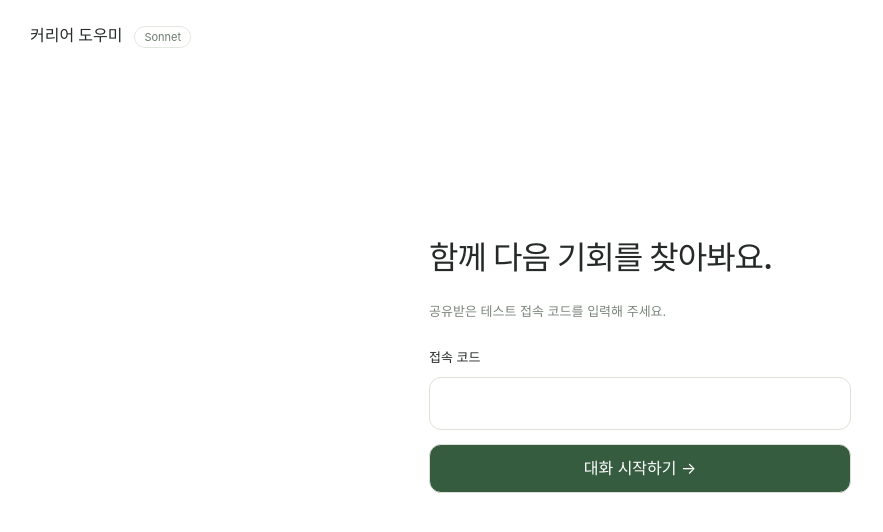
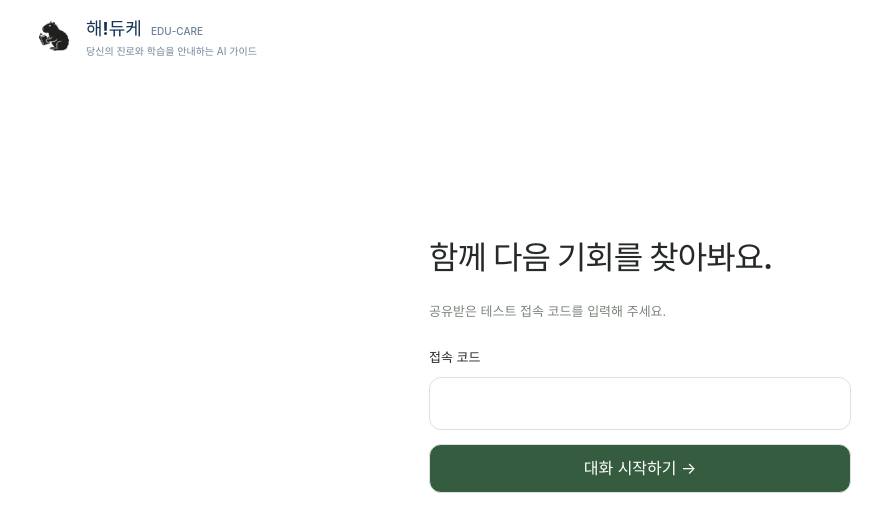
Before and after one commit to Ssecsecyee/career-matching, a React (Vite) app in the folder app/frontend/: page /#jobs in a window 1280 px wide. Shown: the top 532 px of the page, without its empty margins (0-883 px from the left). Built offline with nearby package versions, Linux system fonts and the light colour scheme.

Commit message:
Introduce EDU-CARE branding and CAPIbara assistant identity

```diff
--- a/app/frontend/index.html
+++ b/app/frontend/index.html
@@ -2,10 +2,11 @@
 <html lang="ko">
   <head>
     <meta charset="UTF-8" />
-    <link rel="icon" type="image/svg+xml" href="/favicon.svg" />
+    <link rel="icon" type="image/png" href="/capi-bara.png" />
     <meta name="viewport" content="width=device-width, initial-scale=1.0" />
     <meta name="referrer" content="no-referrer" />
-    <title>커리어 라운드업</title>
+    <title>해!듀케 (EDU-CARE) | AI 진로·학습 가이드</title>
+    <meta name="description" content="Your AI Career and Learning Guide — 채용공고의 요구역량과 나의 경험을 연결하고 필요한 교육과 학습경로를 찾아보세요." />
   </head>
   <body><div id="root"></div><script type="module" src="/src/main.jsx"></script></body>
 </html>
--- a/app/frontend/src/Admin.jsx
+++ b/app/frontend/src/Admin.jsx
@@ -23,7 +23,7 @@ export function Admin() {
   const v=await request({operation:selected.recruitment_status==='unavailable'?'restore_job':'hide_job',job_id:selected.job_id,source_version:selected.source_version,reason});
   if(v){setNotice('변경을 저장했습니다. 검색 색인은 약 1분 후 반영됩니다. 마감된 공고는 복구해도 노출되지 않습니다.');setSelected(null);setReason('');await rows(table,data.offset);await loadSummary();}
  }
- return <main className="admin-shell"><header className="admin-page-header"><div className="admin-page-title"><span className="admin-eyebrow">ROUNDUP · ADMINISTRATION</span><h1>운영 관리</h1><p>MySQL 데이터 · 대화 기록 · 모델 사용량 · 검색 동기화</p></div><nav className="admin-page-actions" aria-label="관리자 메뉴"><a href="/#admin-chat">관리자 채팅 ↗</a> · <a href="/">사용자 화면</a>{summary&&<button onClick={()=>{setToken('');setSummary(null);setData(null);setSelected(null);owner.current=clientToken();}}>로그아웃</button>}</nav></header>
+ return <main className="admin-shell"><header className="admin-page-header"><div className="admin-page-title"><span className="admin-eyebrow">EDU-CARE · ADMINISTRATION</span><h1>운영 관리</h1><p>MySQL 데이터 · 대화 기록 · 모델 사용량 · 검색 동기화</p></div><nav className="admin-page-actions" aria-label="관리자 메뉴"><a href="/#admin-chat">관리자 채팅 ↗</a> · <a href="/">사용자 화면</a>{summary&&<button onClick={()=>{setToken('');setSummary(null);setData(null);setSelected(null);owner.current=clientToken();}}>로그아웃</button>}</nav></header>
  {!summary?<form className="admin-login" onSubmit={e=>{e.preventDefault();loadSummary();}}><h2>관리자 로그인</h2><label>관리자 전용 토큰<input type="password" autoComplete="off" required minLength={32} value={token} onChange={e=>setToken(e.target.value)}/></label><button disabled={busy}>관리 화면 열기</button><p>토큰은 현재 화면의 메모리에서만 사용합니다.</p></form>:<>
  <div className="admin-cards">{[['채용공고',summary.counts.job_postings],['교육',summary.counts.training_offerings],['검색 노출 대상',summary.visible_jobs],['대화 세션',summary.counts.chat_sessions],['모델 호출',summary.counts.model_invocations],['동기화 대기',summary.sync.pending]].map(([k,v])=><section key={k}><span>{k}</span><strong>{Number(v).toLocaleString()}</strong></section>)}</div>
  <UsageOverview summary={summary} busy={busy} onRefresh={loadSummary}/>
--- a/app/frontend/src/CareerApp.jsx
+++ b/app/frontend/src/CareerApp.jsx
@@ -294,18 +294,18 @@ export function CareerApp({page='chat',adminChat=false}) {
   return <div className={`app unified-workspace${exploring?' explorer-layout':''}${copilotOpen?' copilot-open':''}`} style={{'--chat-width':chatWidth+'px','--catalog-columns':catalogColumns(viewport,chatWidth)}}>
     {savedOpen&&<SavedAnswersPanel data={savedData} busy={busy} error={savedError} onClose={()=>{if(!busy){setSavedOpen(false);setSavedData(null);}}} onRefresh={loadSavedAnswers} onRevise={reviseSaved} onRemember={rememberAll}/>}
 
-    <div className="workspace"><header><span>커리어 도우미 <span className="model">Sonnet</span></span>{unlocked && !adminChat && <WorkspaceNavigation page={page}/>}{unlocked && <button className="quiet" disabled={busy} onClick={() => { reset(); setCode(''); setUnlocked(false); owner.current = clientToken(); }}>잠금</button>}</header>
+    <div className="workspace"><header><div className="educare-brand"><img src="/capi-bara.png" alt="" /><div><strong>해!듀케 <small>EDU-CARE</small></strong><span>당신의 진로와 학습을 안내하는 AI 가이드</span></div></div>{unlocked && !adminChat && <WorkspaceNavigation page={page}/>}{unlocked && <button className="quiet" disabled={busy} onClick={() => { reset(); setCode(''); setUnlocked(false); owner.current = clientToken(); }}>잠금</button>}</header>
       {apiEnabled !== true ? <main className="access"><h1>{apiEnabled === null ? '연결을 확인하고 있어요.' : '다음 기회를 준비하고 있어요.'}</h1><p className="muted">{apiEnabled === null ? '잠시만 기다려 주세요.' : '웹 호스팅이 준비되었습니다. 공고 검색과 대화 기능은 백엔드 연결 후 제공됩니다.'}</p></main> : !unlocked ? <main className="access"><h1>함께 다음 기회를 찾아봐요.</h1><p className="muted">{adminChat ? '관리자 전용 토큰을 입력하세요. 관리자 세션은 호출 횟수 제한 없이 사용량을 기록합니다.' : '공유받은 테스트 접속 코드를 입력해 주세요.'}</p><form onSubmit={event => { event.preventDefault(); setUnlocked(true); }}><label htmlFor="access-code">접속 코드</label><input id="access-code" type="password" value={code} onChange={event => setCode(event.target.value)} autoComplete="off" minLength={32} required /><button className="primary">대화 시작하기 →</button></form></main> : <>
-        <div className="workspace-body"><button className="copilot-toggle" type="button" aria-expanded={copilotOpen} onClick={()=>setCopilotOpen(!copilotOpen)}>{copilotOpen?'AI 패널 닫기':'AI에게 조건 말하기'}</button><div className="chat-view"><div className="copilot-heading"><strong>{new URLSearchParams(window.location.search).get('agentcore')==='1'?'AgentCore 관리자 실험':'라운디'}</strong><span>내게 맞는 공고와 교육, 라운디와 찾아보세요</span><button className="quiet new-conversation" type="button" disabled={busy} onClick={()=>{reset();if(!adminChat)window.location.hash='#jobs';}}>＋ 새 대화</button></div>
+        <div className="workspace-body"><button className="copilot-toggle" type="button" aria-expanded={copilotOpen} onClick={()=>setCopilotOpen(!copilotOpen)}>{copilotOpen?'AI 패널 닫기':'AI에게 조건 말하기'}</button><div className="chat-view"><div className="copilot-heading"><strong>{new URLSearchParams(window.location.search).get('agentcore')==='1'?'AgentCore 관리자 실험':'CAPI바라'}</strong><span>내게 맞는 공고와 교육, CAPI바라와 찾아보세요</span><button className="quiet new-conversation" type="button" disabled={busy} onClick={()=>{reset();if(!adminChat)window.location.hash='#jobs';}}>＋ 새 대화</button></div>
         <main ref={conversation} className="conversation" aria-label="대화 내용" aria-live="polite">
           {!messages.length && <section className="welcome"><div className="spark">✳</div><h1>어떤 일을 찾고 계신가요?</h1><p>희망하는 직무, 기술, 지역을 편하게 말씀해 주세요.<br />채용공고나 교육 과정을 찾고, 원할 때 지원 조건을 확인할 수 있어요.</p></section>}
           {result?.active_job && <aside className="source" aria-label="현재 상담 공고"><strong>현재 상담 공고</strong><p>{result.active_job.company_name} · {result.active_job.title}</p><small>확인한 버전 {result.active_job.source_version} · 다른 목록을 보아도 새 공고 선택 전까지 이 공고의 답변을 유지합니다.</small></aside>}
-          {messages.map((message, index) => message.backgroundList ? null : <article key={message.id} className={`message ${message.role}`} aria-label={message.role === 'user' ? '내 메시지' : '도우미 응답'}>{message.role === 'assistant' && <div className="avatar">✳</div>}<div className="message-content">{message.text ? <p className="user-text">{message.text}</p> : <Reply data={message.data} hideMore={true} active={!pending && (!messages.slice(index + 1).some(m => !m.backgroundList) || (result?.stage === 'conversation' && message.data?.stage === 'choose_job' && !messages.slice(index + 1).some(m => !m.backgroundList && m.data && m.data.stage !== 'conversation')))} busy={busy} onConfirm={(searchId, target) => send(requestPayload('confirm_search', { search_id: searchId }, session), target === 'training' ? '이 검색 기준으로 교육을 보여줘.' : '이 검색 기준으로 공고를 보여줘.')} onModify={() => { setDraft('검색 조건 수정: '); document.getElementById('message')?.focus(); }} onContinue={continueSummary} compact={exploring} onExplain={explainTraining} onSelect={select} onAnswer={answer} onBatch={answerBatch} onAssessment={assessmentControl} />}</div></article>)}
+          {messages.map((message, index) => message.backgroundList ? null : <article key={message.id} className={`message ${message.role}`} aria-label={message.role === 'user' ? '내 메시지' : '도우미 응답'}>{message.role === 'assistant' && <div className="avatar"><img src="/capi-bara.png" alt="CAPI바라" /></div>}<div className="message-content">{message.text ? <p className="user-text">{message.text}</p> : <Reply data={message.data} hideMore={true} active={!pending && (!messages.slice(index + 1).some(m => !m.backgroundList) || (result?.stage === 'conversation' && message.data?.stage === 'choose_job' && !messages.slice(index + 1).some(m => !m.backgroundList && m.data && m.data.stage !== 'conversation')))} busy={busy} onConfirm={(searchId, target) => send(requestPayload('confirm_search', { search_id: searchId }, session), target === 'training' ? '이 검색 기준으로 교육을 보여줘.' : '이 검색 기준으로 공고를 보여줘.')} onModify={() => { setDraft('검색 조건 수정: '); document.getElementById('message')?.focus(); }} onContinue={continueSummary} compact={exploring} onExplain={explainTraining} onSelect={select} onAnswer={answer} onBatch={answerBatch} onAssessment={assessmentControl} />}</div></article>)}
           {busy && busyAction!=='next_results' && !messages.some(m => m.partial) && <div className="thinking" role="status">✳ {busyAction === 'select' ? '선택한 공고의 조건을 불러오고 있어요' : ['answer', 'answer_batch'].includes(busyAction) ? '답변을 저장하고 있어요' : busyAction === 'remember' ? '말씀하신 내용을 반영하고 있어요' : '답변을 준비하고 있어요'}<span>…</span></div>}
           {error && <div className="error" role="alert"><p>{error}</p>{pending && <button disabled={busy} onClick={() => { if (Date.now() < pending.retryAt) { setError('잠시 기다린 뒤 다시 시도해 주세요.'); return; } send(pending.payload); }}>다시 확인하기</button>}{stepRecovery?<div className="choices"><button disabled={busy} onClick={()=>{const message=recoveryMessage(stepRecovery.message,'assessment');send(requestPayload('search',{message},session),message);}}>역량 확인부터</button><button disabled={busy} onClick={()=>{const message=recoveryMessage(stepRecovery.message,'training');send(requestPayload('search',{message},session),message);}}>교육 찾기부터</button></div>:<button className="quiet" disabled={busy} onClick={reset}>새 대화</button>}</div>}
           <div ref={bottom} />
         </main>
-        <div className={`composer-area${compactComposer ? " assessment-mode" : ""}`}>{session && <div className="memory-tools"><button className="quiet" type="button" disabled={busy || !!pending} onClick={() => loadSavedAnswers(0)}>내 답변 보기·수정</button><span className="fine">현재 대화 안에서 기억합니다</span></div>}{result?.memory?.facts?.length > 0 && <details className="memory-summary"><summary>기억한 내용 {result.memory.facts.length}개</summary>{result.memory.facts.map((fact, i) => <p key={i}><strong>{fact.subject}</strong> · {fact.quote}</p>)}</details>}<form className="composer" onSubmit={search}><label className="sr-only" htmlFor="message">{noteOnly ? '답변 보충 설명' : '라운디에게 물어보기'}</label><textarea id="message" value={draft} maxLength={question ? 2000 : 4000} disabled={busy || !!pending} onChange={event => setDraft(event.target.value)} onKeyDown={event => { if (event.key === 'Enter' && !event.shiftKey && !event.nativeEvent.isComposing && !noteOnly) { event.preventDefault(); event.currentTarget.form.requestSubmit(); } }} placeholder={noteOnly ? '보충 설명을 적고 대화 속 답변 버튼을 눌러 주세요.' : '라운디에게 물어보세요'} rows={compactComposer ? 1 : 2} />
+        <div className={`composer-area${compactComposer ? " assessment-mode" : ""}`}>{session && <div className="memory-tools"><button className="quiet" type="button" disabled={busy || !!pending} onClick={() => loadSavedAnswers(0)}>내 답변 보기·수정</button><span className="fine">현재 대화 안에서 기억합니다</span></div>}{result?.memory?.facts?.length > 0 && <details className="memory-summary"><summary>기억한 내용 {result.memory.facts.length}개</summary>{result.memory.facts.map((fact, i) => <p key={i}><strong>{fact.subject}</strong> · {fact.quote}</p>)}</details>}<form className="composer" onSubmit={search}><label className="sr-only" htmlFor="message">{noteOnly ? '답변 보충 설명' : 'CAPI바라에게 물어보기'}</label><textarea id="message" value={draft} maxLength={question ? 2000 : 4000} disabled={busy || !!pending} onChange={event => setDraft(event.target.value)} onKeyDown={event => { if (event.key === 'Enter' && !event.shiftKey && !event.nativeEvent.isComposing && !noteOnly) { event.preventDefault(); event.currentTarget.form.requestSubmit(); } }} placeholder={noteOnly ? '보충 설명을 적고 대화 속 답변 버튼을 눌러 주세요.' : 'CAPI바라에게 물어보세요'} rows={compactComposer ? 1 : 2} />
           <div className="composer-bottom"><span>{noteOnly ? '설명은 선택 사항입니다' : '공고·교육·커리어를 함께 찾아봐요'}</span>{!noteOnly && <button className="send" aria-label="메시지 보내기" disabled={busy || !!pending || !draft.trim()}><svg viewBox="0 0 24 24" width="20" height="20" fill="none" stroke="currentColor" strokeWidth="1.8" strokeLinecap="round" strokeLinejoin="round" aria-hidden="true"><path d="m4 4 17 8-17 8 3-8-3-8Z"/><path d="M7 12h14"/></svg></button>}</div></form>
           <p className="disclaimer">수집된 공고로 테스트 중입니다. 현재 모집 여부는 원문에서 확인해 주세요.</p></div>
       </div>
--- a/app/frontend/src/ExplorationPreview.jsx
+++ b/app/frontend/src/ExplorationPreview.jsx
@@ -38,7 +38,7 @@ export function ExplorationPreview({target,results,busy=false,loading=false,load
    {(keyword || region || extra) && <button type="button" className="quiet" onClick={()=>{setKeyword('');setRegion('');setExtra('');}}>필터 초기화</button>}
   </div>}
   <div className="browse-heading"><h1>{'탐색 가능한'} {jobs?'공고':'교육'} <em>{initialLoading?'불러오는 중':typeof results.total==='number'?results.total.toLocaleString()+(jobs?'건':'회차'):'전체 건수 미집계'}</em></h1>
-   <p>{initialLoading?'잠시만 기다려 주세요. 목록을 준비하고 있어요.':jobs?'현재 '+results.items.length+'개를 불러왔습니다. 위 검색창이나 라운디에게 조건을 말해 전체 검색 대상에서 좁혀보세요.':'전체 건수는 검색 대상 회차 수이며, 현재 '+results.items.length+'개 과정 카드를 불러왔습니다. 같은 과정의 여러 회차는 한 카드로 묶습니다.'} 현재 모집 여부는 원문에서 확인해 주세요.</p>
+   <p>{initialLoading?'잠시만 기다려 주세요. 목록을 준비하고 있어요.':jobs?'현재 '+results.items.length+'개를 불러왔습니다. 위 검색창이나 CAPI바라에게 조건을 말해 전체 검색 대상에서 좁혀보세요.':'전체 건수는 검색 대상 회차 수이며, 현재 '+results.items.length+'개 과정 카드를 불러왔습니다. 같은 과정의 여러 회차는 한 카드로 묶습니다.'} 현재 모집 여부는 원문에서 확인해 주세요.</p>
   </div>
   </>}
   {jobs && results.summary && <section className="source" aria-label="현재 적용한 검색 조건"><strong>현재 적용한 조건</strong>{results.summary.filters?.length?<ul>{results.summary.filters.map(t=><li key={t}>{t}</li>)}</ul>:<p>지역·직무·필수 기술 제한 없음</p>}{results.summary.ranking?.length>0 && <p>관련성 순위: {results.summary.ranking.join(' · ')}</p>}</section>}
--- a/app/frontend/src/style.css
+++ b/app/frontend/src/style.css
@@ -212,3 +212,5 @@ dialog.assessment-modal-backdrop{margin:0;border:0;width:100vw;height:100dvh;max
 .catalog-search input,.catalog-search select{font:inherit;font-size:12px;padding:9px 10px;border:1px solid #d5e0ed;border-radius:8px;min-width:0;background:#fff}
 .catalog-options{display:flex;flex-wrap:wrap;align-items:end;gap:10px;margin-top:12px}.catalog-options label{display:flex;align-items:center;gap:8px;font-size:12px}.catalog-options label input{max-width:230px}.catalog-options button{font-size:12px;padding:8px 12px}.catalog-search>.fine{font-size:11px;margin-bottom:0}
 @media(max-width:600px){.catalog-query input{flex-basis:100%;order:2}.catalog-query button{margin-left:auto}.catalog-options label{flex:1 1 45%}.catalog-options select,.catalog-options input{width:100%}}
+
+.educare-brand{display:flex;align-items:center;gap:8px;min-width:0}.educare-brand>img{width:48px;height:40px;object-fit:cover;border-radius:8px}.educare-brand strong{font-size:18px;color:#173458;white-space:nowrap}.educare-brand small{font-size:10px;font-weight:500;color:#6a7f99;margin-left:5px}.educare-brand div>span{display:block;font-size:10px;font-weight:400;color:#75849a;line-height:1.4}.avatar img{display:block;width:100%;aspect-ratio:1;object-fit:cover;border-radius:50%}@media(max-width:650px){.educare-brand div>span,.educare-brand small{display:none}.educare-brand>img{width:32px;height:32px}.educare-brand strong{font-size:15px}}
```
Also changed, not shown: app/frontend/public/capi-bara.png (added), 2 other files (tests, documents, lock files or other folders).
